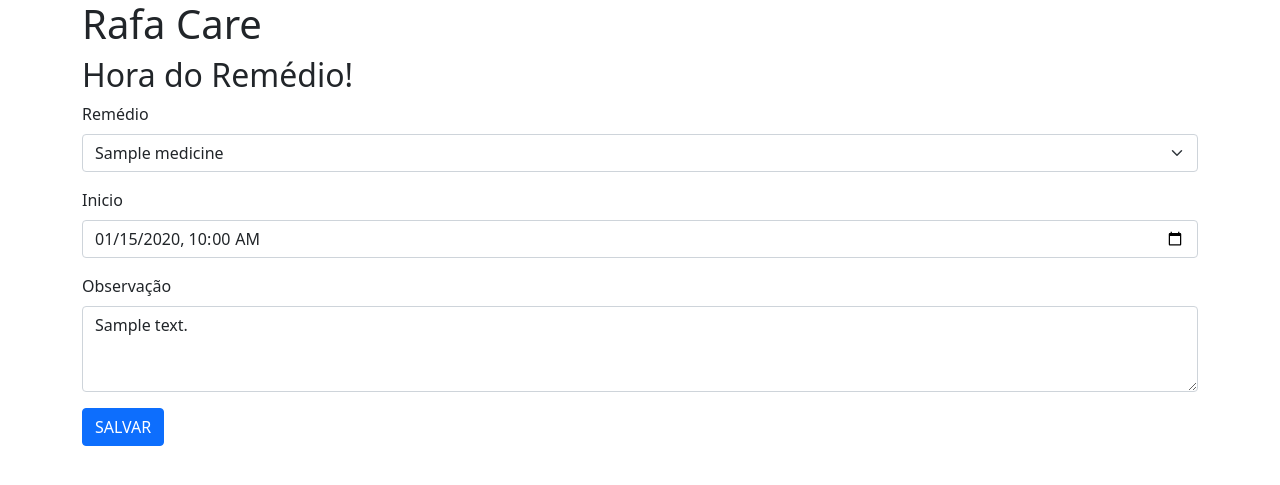
After one commit to thcborges/rafa-care, a Python web app: template rafa_care/templates/medication_edit.html in a window 1280 px wide. The commit adds this page. Shown: the top 485 px of the page. Run offline with Jinja, Linux system fonts and the light colour scheme; the template is opened without the code that fills it: most values are stand-ins (such as "Sample title", 1, 10 or a date in 2020).

Commit message:
Creating and updating medications

```diff
--- a/rafa_care/templates/index.html
+++ b/rafa_care/templates/index.html
@@ -14,7 +14,7 @@
 
 <div>
     <a href="{{ url_for('site.new_breastfeeding') }}" class="btn btn-lg btn-primary">INICIAR MAMÁ</a>
-    <a href="{{ url_for('site.medications') }}" class="btn btn-lg btn-primary">REMÉDIOS</a>
+    <a href="{{ url_for('site.medication_list') }}" class="btn btn-lg btn-primary">REMÉDIOS</a>
 </div>
 <table class="table table-striped table-hover table-sm table-responsive mt-5 scroll">
     <thead>
--- /dev/null
+++ b/rafa_care/templates/medication_edit.html
@@ -0,0 +1,53 @@
+{% extends "base.html" %}
+
+{% block content %}
+<h2>Hora do Remédio!</h2>
+<form action="{{ url_for('site.save_medication') }}" method="post">
+    <input type="hidden" id="id" name="id" value="{{ medication.id }}">
+    <div class="col-auto mb-3">
+        <label for="medicine" class="form-label col-2">
+            Remédio
+        </label>
+        <select name="medicine" id="medicine" class="form-select col-10" required>
+            {% if not medication.medicine %}
+                <option disabled value="" selected>-</option>
+            {% endif %}
+            {% for medicine in medicines %}
+            <option value="{{ medicine.id }}"
+                    {% if medication.medicine_id == medicine.id%}
+                        selected
+                    {% endif %}
+            >
+                {{ medicine.name }}
+            </option>
+            {% endfor %}
+        </select>
+    </div>
+    <div class="col-auto mb-3">
+        <label for="gave_at" class="form-label">Inicio</label>
+        <input type="datetime-local" id="gave_at" name="gave_at"
+               class="form-control" required value="{{ medication.input_gave_at }}">
+    </div>
+    <div class="col-auto mb-3">
+        <label for="note" class="form-label">Observação</label>
+        <textarea name="note" id="note" cols="30" rows="3" class="form-control">{{ medication.note or "" }}</textarea>
+    </div>
+    <div class="col-auto mb-3">
+        <button type="submit" class="btn btn-primary">
+            SALVAR
+        </button>
+    </div>
+</form>
+<table class="table table-striped table-hover">
+
+</table>
+<script>
+let gave_at_input = document.getElementById("gave_at");
+if (gave_at_input.value === "") {
+    let date = new Date();
+    date.setHours(date.getHours() - (date.getTimezoneOffset() / 60));
+    gave_at_input.value = date.toISOString().slice(0, 16);
+}
+</script>
+
+{% endblock content %}
--- a/rafa_care/templates/medications.html
+++ b/rafa_care/templates/medications.html
@@ -13,7 +13,7 @@
 {% block content %}
 
 <div>
-    <a href="{# TODO {{ url_for('site.new_breastfeeding') }}#}" class="btn btn-lg btn-primary">DAR REMÉDIO</a>
+    <a href="{{ url_for('site.give_medicine') }}" class="btn btn-lg btn-primary">DAR REMÉDIO</a>
 </div>
 <table class="table table-striped table-hover table-sm table-responsive mt-5 scroll">
     <thead>
@@ -25,7 +25,7 @@
     </thead>
     <tbody>
     {% for medication in medications %}
-        <tr onclick="window.location='{# TODO{{ url_for('site.edit_breastfeeding', id_=breastfeeding.id) }}#}'">
+        <tr onclick="window.location='{{ url_for("site.update_medication", medication_id=medication.id) }}'">
             <td>{{ medication.medicine or "" }}</td>
             <td>{{ medication.formatted_gave_at }}</td>
             <td>{{ medication.note or "" }}</td>
```
Also changed, not shown: rafa_care/ext/dao/medicine_dao.py (added, +8 -0 lines), rafa_care/ext/site/controller.py (+41 -3 lines).
